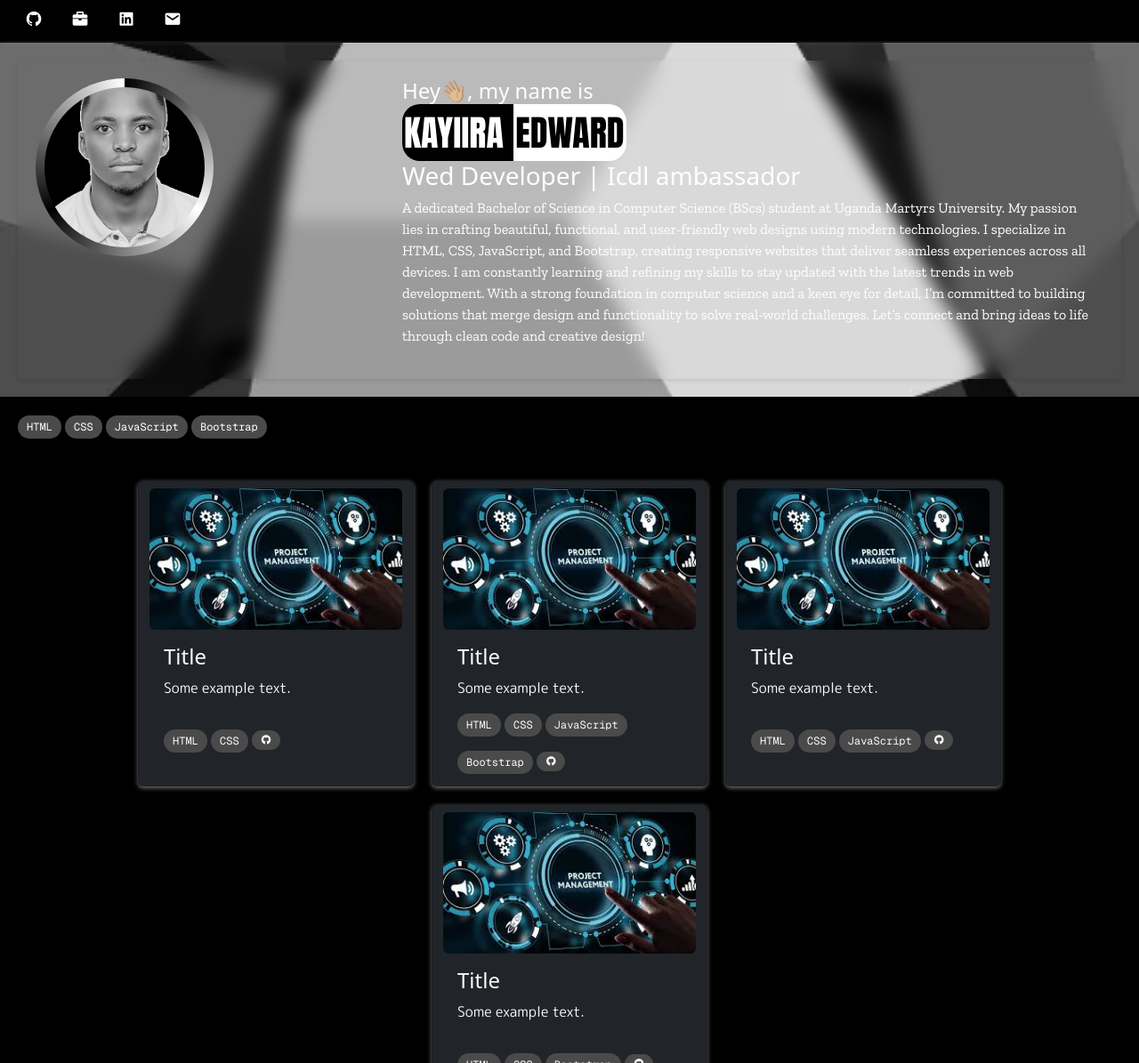
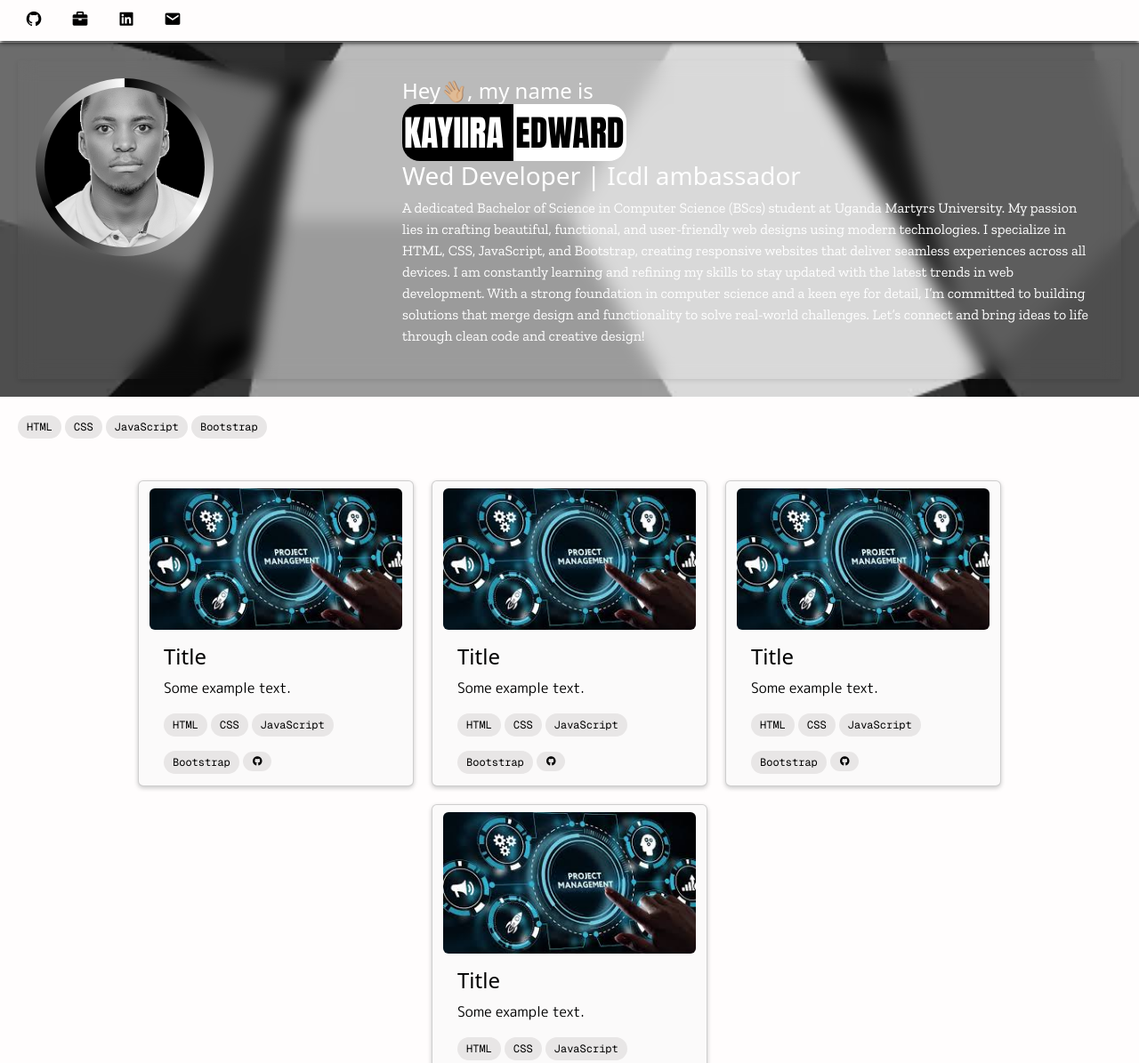
Before and after one commit to Edwardbrin1/Kayiira-Edward, a plain HTML site: page index.html in a window 1280 px wide. Shown: the top 1195 px of the page at 89% size. Drawn offline with nearby package versions, Linux system fonts and the light colour scheme; a web font is replaced by a local one.

Commit message:
23/11/2024

```diff
--- a/index.html
+++ b/index.html
@@ -71,20 +71,7 @@
             <span class="technology-item">Bootstrap</span>
       </div>
       <div class="row justify-content-center">
-        <div class="card col-sm-3 bg-dark text-light">
-            <img class="card-img-top mt-2 rounded" src="photos/project.jpeg" alt="Card image">
-            <div class="card-body">
-              <h4 class="card-title">Title</h4>
-              <p class="card-text">Some example text.</p>
-              <span class="technology-item">HTML</span>
-            <span class="technology-item">CSS</span>
-            <!-- <span class="technology-item">JavaScript</span> -->
-            <!-- <span class="technology-item">Bootstrap</span> -->
-            <a href=""><i class='bx bxl-github'></i></a>
-            </div>
-          </div>
-          <!--  -->
-          <div class="card col-sm-3 bg-dark text-light">
+        <div class="card col-sm-3">
             <img class="card-img-top mt-2 rounded" src="photos/project.jpeg" alt="Card image">
             <div class="card-body">
               <h4 class="card-title">Title</h4>
@@ -97,7 +84,7 @@
             </div>
           </div>
           <!--  -->
-          <div class="card col-sm-3 bg-dark text-light">
+          <div class="card col-sm-3">
             <img class="card-img-top mt-2 rounded" src="photos/project.jpeg" alt="Card image">
             <div class="card-body">
               <h4 class="card-title">Title</h4>
@@ -105,25 +92,38 @@
               <span class="technology-item">HTML</span>
             <span class="technology-item">CSS</span>
             <span class="technology-item">JavaScript</span>
-            <!-- <span class="technology-item">Bootstrap</span> -->
+            <span class="technology-item">Bootstrap</span>
             <a href=""><i class='bx bxl-github'></i></a>
             </div>
           </div>
           <!--  -->
-          <div class="card col-sm-3 bg-dark text-light">
+          <div class="card col-sm-3">
             <img class="card-img-top mt-2 rounded" src="photos/project.jpeg" alt="Card image">
             <div class="card-body">
               <h4 class="card-title">Title</h4>
               <p class="card-text">Some example text.</p>
               <span class="technology-item">HTML</span>
             <span class="technology-item">CSS</span>
-            <!-- <span class="technology-item">JavaScript</span> -->
+            <span class="technology-item">JavaScript</span>
+            <span class="technology-item">Bootstrap</span>
+            <a href=""><i class='bx bxl-github'></i></a>
+            </div>
+          </div>
+          <!--  -->
+          <div class="card col-sm-3">
+            <img class="card-img-top mt-2 rounded" src="photos/project.jpeg" alt="Card image">
+            <div class="card-body">
+              <h4 class="card-title">Title</h4>
+              <p class="card-text">Some example text.</p>
+              <span class="technology-item">HTML</span>
+            <span class="technology-item">CSS</span>
+            <span class="technology-item">JavaScript</span>
             <span class="technology-item">Bootstrap</span>
             <a href=""><i class='bx bxl-github'></i></a>
             </div>
           </div>
       </div>
-      <footer class="container-fluid bg-dark">
+      <footer class="container-fluid">
 
         <p>&copy; 2024 Kayiira Edward. All Rights Reserved.</p>
     </footer>
--- a/style.css
+++ b/style.css
@@ -7,8 +7,8 @@
 
   /* Body and Background */
   body {
-    background-color: black;
-    color: white;
+    background-color: var(--bg);
+    color: var(--text);
     overflow-x: hidden;
     overflow-y: scroll; /* Prevent horizontal scroll */
     scroll-behavior: smooth;
@@ -16,7 +16,19 @@
 
   /* CSS Variables */
   :root {
-    --colorOne: rgb(255, 215, 0);
+    color-scheme: light dark;
+            --span: light-dark(#e8e6e6, #4b4a4a);
+            --spanHover: light-dark(#c7c7c7, #888686);
+            --text: light-dark(#000000, #ffffff); /* done */
+            --bg: light-dark(#fffdfd, #000000); /* done */
+            --bgCard: light-dark(#fbfafa, #222222); /* done */
+            --icon: light-dark(#000000, #ffffff); /* done */
+            --iconHover: light-dark(#888686, #888686); /* done */
+            --shadowNav: light-dark(#121212, #ffffff1a); /* done */
+            --shadowCard: light-dark(#c9c9c9, #000000d3); /* done */
+            --shadowCardhover: light-dark(#5b5a5a, #c0babad3); /* done */
+            --bgFooter: light-dark(#f0f0f0, #222222); /* done */
+            --cardBody: light-dark(#000000, #ffffff); /* done */
   }
 
   /* Header */
@@ -26,6 +38,7 @@
     background-size: cover;
     background-position: center;
     margin-top: 0px;
+    color: white;
   }
   span1{
     background-color: black;
@@ -52,8 +65,8 @@
 
   /* Navigation */
   nav {
-    background-color: black;
-    box-shadow: 0 2px 5px rgba(255, 255, 255, 0.1);
+    background-color: var(--bg);
+    box-shadow: 0 2px 5px var(--shadowNav);
     position: fixed;
     top: 0;
     width: 100%;
@@ -64,10 +77,10 @@
   /* Icon Styles */
   #icon {
     font-size: 20px;
-    color: white;
+    color: var(--icon);
   }
   #icon:hover{
-    color: #888686;
+    color: var(--iconHover);
   }
   .hand{
     font-family: "Lacquer", system-ui;
@@ -183,7 +196,7 @@
   font-style: normal;
   */
   span{
-    background-color: #4b4a4a;
+    background-color: var(--span);
     padding: 5px 10px;
     border-radius: 20px;
     font-size: 12px;
@@ -197,22 +210,25 @@
   transition: 0.5s;
   }
   span:hover{
-    background-color: #888686;
-    color: black;
+    background-color: var(--spanHover);
+    color: var(--text);
   }
 
   /* Card Styles */
   .card {
     margin: 20px;
-    background-color: #4b4a4a;
+    background-color: var(--bgCard);
+  }
+  .card-body{
+    color: var(--cardBody);
   }
 
   .card a i{
-    background-color: #4b4a4a;
+    background-color: var(--span);
     padding: 5px 10px;
     border-radius: 50px;
     font-size: 12px;
-    color: white;
+    color: var(--text);
     font-weight: bold;
     margin-top: 20px;
   }
@@ -225,12 +241,13 @@
   }
 
   .card {
-    box-shadow: 0 2px 5px rgba(255, 255, 255, 0.44);
+    box-shadow: 0 2px 5px var(--shadowCard);
     margin: 10px;
     transition: 0.1s;
+    background-color: var(--bgCard);
   }
   .card:hover{
-    box-shadow: 0 2px 5px rgba(255, 255, 255, 0.911);
+    box-shadow: 0 2px 5px var(--shadowCardhover);
   }
 
   @media (max-width: 768px) {
@@ -248,11 +265,6 @@
   footer{
     text-align: center;
     padding: 20px;
-    color: white;
+    color: var(--text);
+    background-color: var(--bgFooter);
   }
-  #first:hover{
-    /* border-radius: 50%; */
-    border: 1px;
-    background-color: white;
-    color: black;
-}
```
